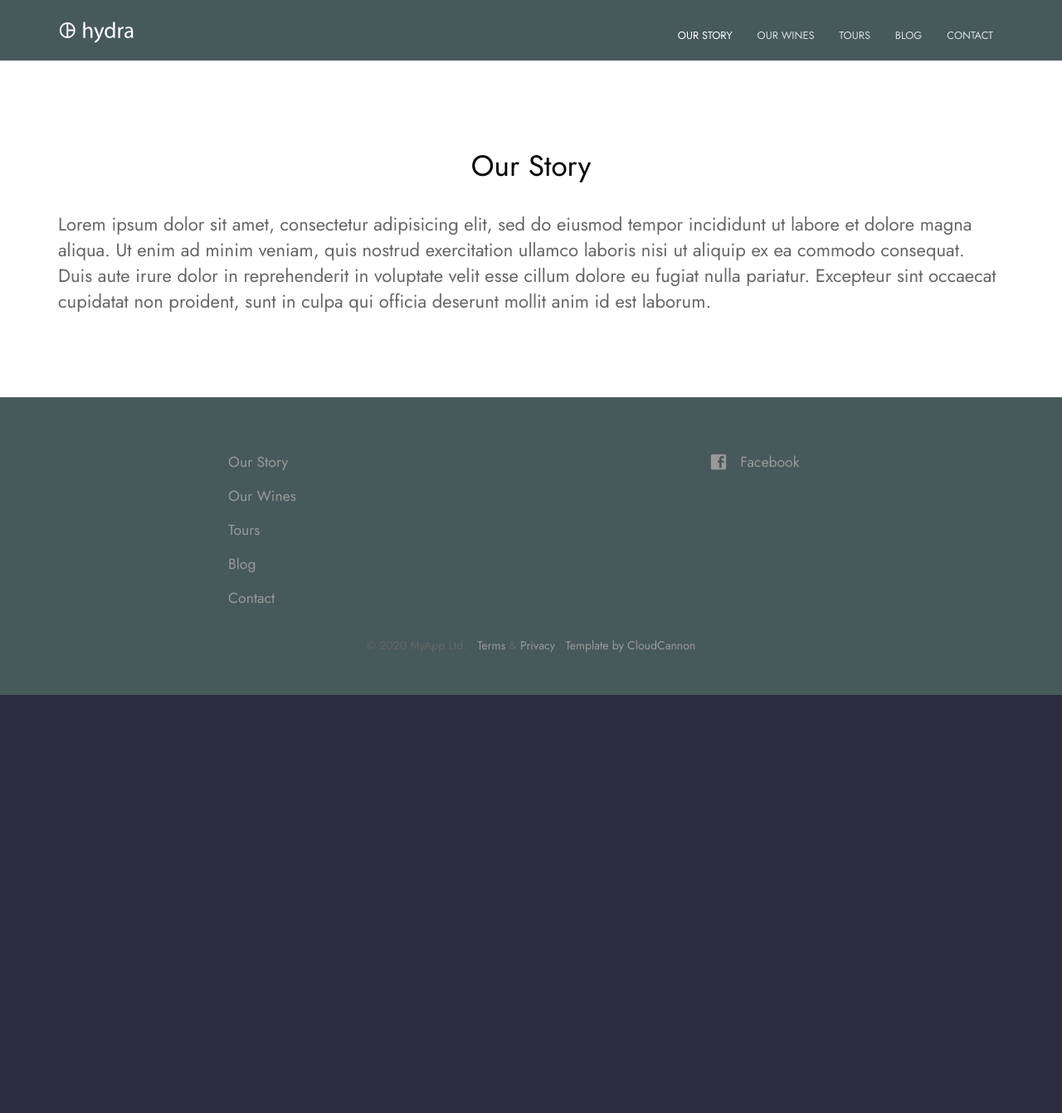
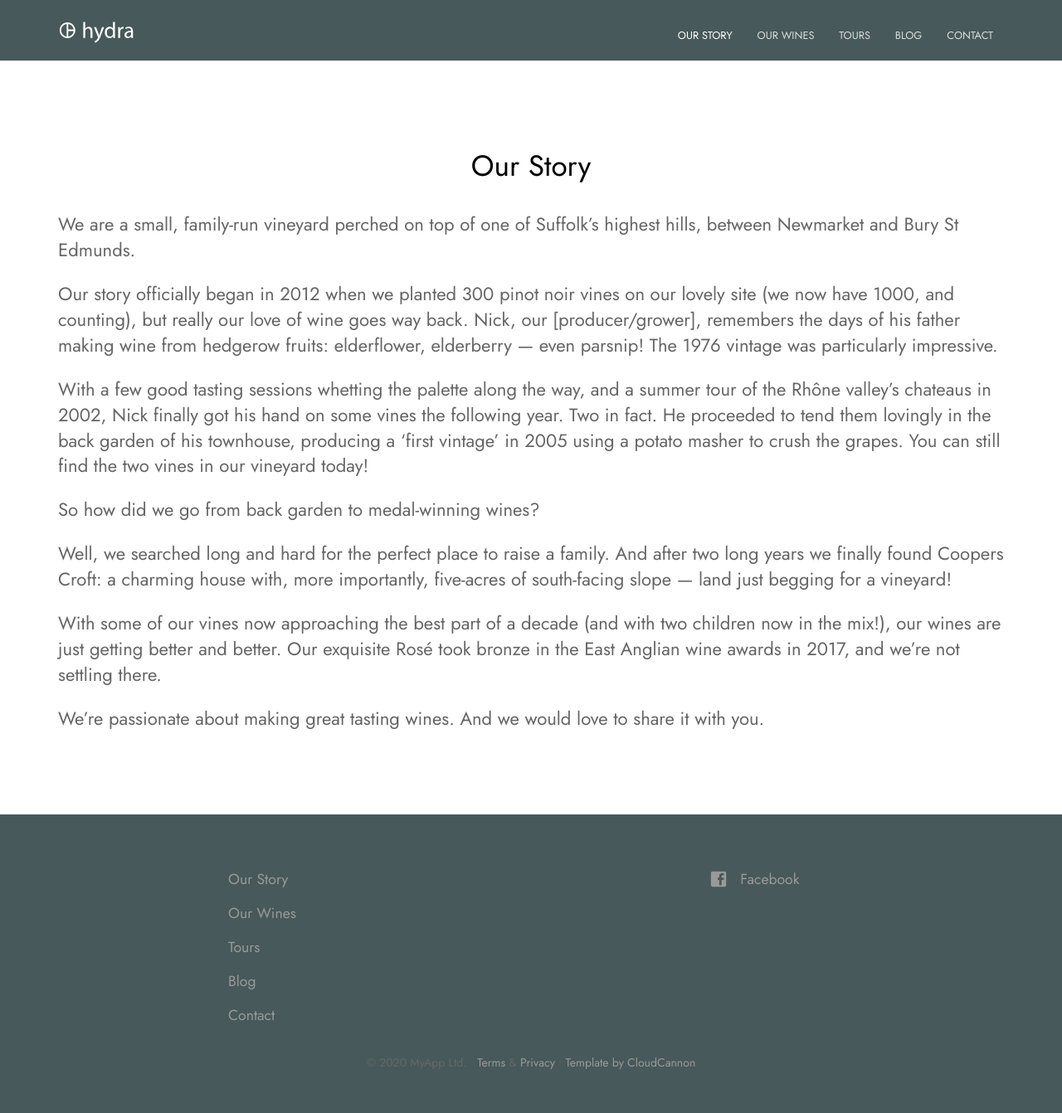
Before and after one commit to seblawson11/CoopersCroft, a Jekyll site: the page built from ourstory.html, in a window 1280 px wide. Shown: the whole page at 83% size. Built offline with Jekyll 4.4.1, drawn with Linux system fonts in a browser that asks for light colours; before the commit the page ends 900 px from its top, so only the background shows below that.

Commit message:
added our story section

```diff
--- a/ourstory.html
+++ b/ourstory.html
@@ -16,6 +16,28 @@ description:
 </ul> -->
 
 <div class="our-story">
-  <p>Lorem ipsum dolor sit amet, consectetur adipisicing elit, sed do eiusmod tempor incididunt ut labore et dolore magna aliqua. Ut enim ad minim veniam, quis nostrud exercitation ullamco laboris nisi ut aliquip ex ea commodo consequat. Duis aute irure dolor in reprehenderit in voluptate velit esse cillum dolore eu fugiat nulla pariatur. Excepteur sint occaecat cupidatat non proident, sunt in culpa qui officia deserunt mollit anim id est laborum.
+  <p>We are a small, family-run vineyard perched on top of one of Suffolk’s highest hills, between Newmarket and Bury St Edmunds.</p>
+<p>
+Our story officially began in 2012 when we planted 300 pinot noir vines on our lovely site (we now have 1000, and counting), but really our love of wine goes way back. Nick, our [producer/grower], remembers the days of his father making wine from hedgerow fruits: elderflower, elderberry — even parsnip! The 1976 vintage was particularly impressive.
+</p>
+
+<p>
+With a few good tasting sessions whetting the palette along the way, and a summer tour of the Rhône valley’s chateaus in 2002, Nick finally got his hand on some vines the following year. Two in fact. He proceeded to tend them lovingly in the back garden of his townhouse, producing a ‘first vintage’ in 2005 using a potato masher to crush the grapes. You can still find the two vines in our vineyard today!
+</p>
+
+<p>
+So how did we go from back garden to medal-winning wines?
+</p>
+
+<p>
+Well, we searched long and hard for the perfect place to raise a family. And after two long years we finally found Coopers Croft: a charming house with, more importantly, five-acres of south-facing slope — land just begging for a vineyard!
+</p>
+
+<p>
+With some of our vines now approaching the best part of a decade (and with two children now in the mix!), our wines are just getting better and better. Our exquisite Rosé took bronze in the East Anglian wine awards in 2017, and we’re not settling there.
+<p>
+
+<p>
+We’re passionate about making great tasting wines. And we would love to share it with you.
     </p>
 </div>
```
